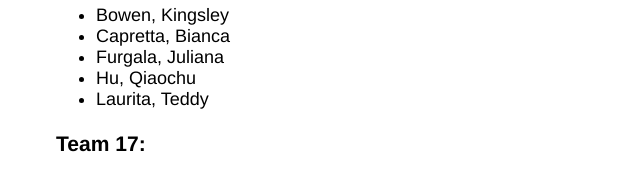
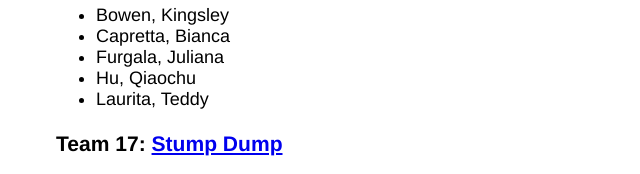
Before and after one commit to SookritM/WebProgramming, a plain HTML site: page assignments/semester_group_project.html in a window 1280 px wide. Shown: the part 2740-2914 px from the top of the page, without its empty margins (8-648 px from the left). Drawn offline with Linux system fonts and the light colour scheme.

Commit message:
Added semester project

```diff
--- a/assignments/semester_group_project.html
+++ b/assignments/semester_group_project.html
@@ -153,7 +153,7 @@
 <li>Laurita, Teddy</li>
 </ul>
 
-<h3>Team 17: <a href="" target="_blank"></a></h3>
+<h3>Team 17: <a href="https://stumpdump.herokuapp.com/" target="_blank">Stump Dump</a></h3>
 <ul>
 <li>Cowger, Sam</li>
 <li>Martin, Sophie</li>
```
